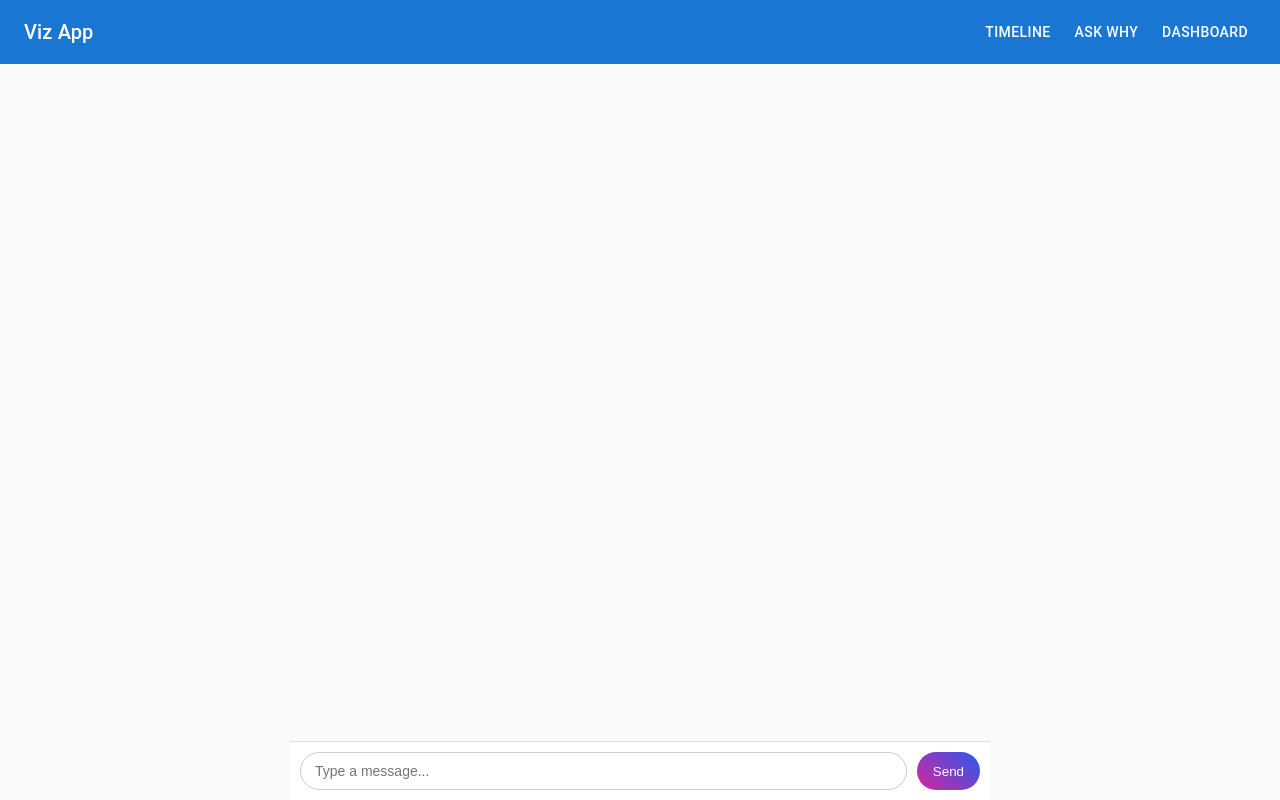
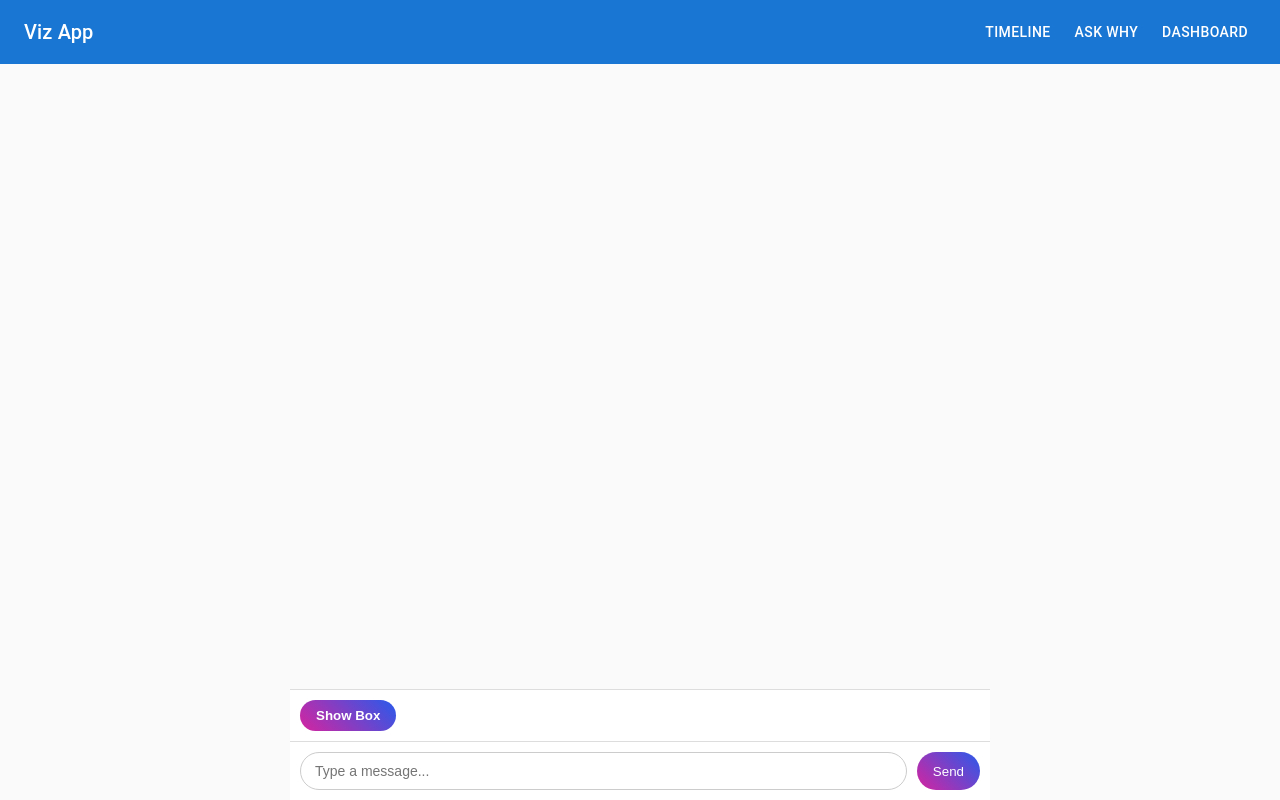
Before and after one commit to PranjalChoubay/visualization-app, a React (Vite) app: page /why in a window 1280 px wide. Built offline with nearby package versions, Linux system fonts and the light colour scheme.

Commit message:
toggle box in askwhy

```diff
--- a/src/pages/AskWhy.jsx
+++ b/src/pages/AskWhy.jsx
@@ -4,6 +4,7 @@ export default function AskWhy() {
   const [messages, setMessages] = useState([]);
   const [question, setQuestion] = useState("");
   const [loading, setLoading] = useState(false);
+  const [toggleOpen, setToggleOpen] = useState(false); // NEW toggle state
   const messagesEndRef = useRef(null);
 
   // Auto-scroll to bottom when messages change
@@ -98,6 +99,48 @@ export default function AskWhy() {
         <div ref={messagesEndRef} />
       </div>
 
+      {/* 🔽 Toggle Box Section */}
+      <div
+        style={{
+          borderTop: "1px solid #ddd",
+          background: "#fff",
+          padding: "10px",
+        }}
+      >
+        <button
+          onClick={() => setToggleOpen(!toggleOpen)}
+          style={{
+            background: "linear-gradient(45deg, #d6249f, #285AEB)",
+            color: "white",
+            border: "none",
+            padding: "8px 16px",
+            borderRadius: "20px",
+            cursor: "pointer",
+            fontWeight: "bold",
+          }}
+        >
+          {toggleOpen ? "Hide Box" : "Show Box"}
+        </button>
+
+        {toggleOpen && (
+          <div
+            style={{
+              marginTop: "10px",
+              padding: "12px",
+              borderRadius: "12px",
+              background: "#f5f7fb",
+              boxShadow: "0 2px 5px rgba(0,0,0,0.1)",
+              fontSize: "14px",
+              color: "#333",
+            }}
+          >
+            🔹 This is a toggleable box.
+            <br />
+            You can place extra info, notes, or settings here.
+          </div>
+        )}
+      </div>
+
       {/* Input area */}
       <div
         style={{
```
